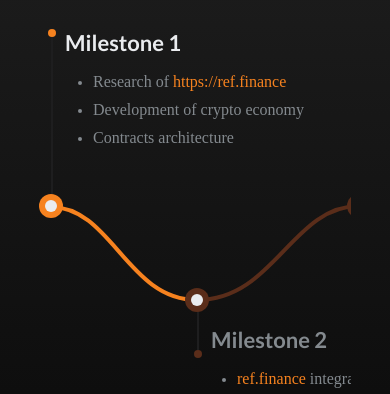
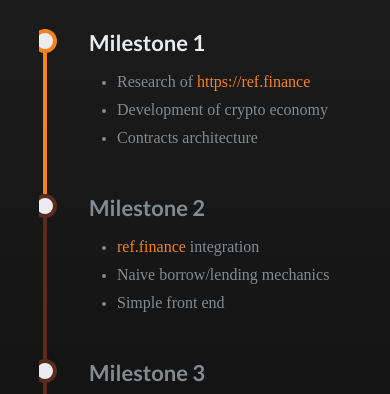
Before and after one commit to Motzart/test-lend, a Gatsby site: page / in a window 390 px wide. Shown: the part 650-1044 px from the top of the page. Built offline with nearby package versions, Linux system fonts and the light colour scheme; Gatsby itself is replaced by a stand-in of ours.

Commit message:
add mobile layout

```diff
--- a/src/components/MainContent/Roadmap/roadmap.module.scss
+++ b/src/components/MainContent/Roadmap/roadmap.module.scss
@@ -94,20 +94,89 @@
       &:nth-child(10) {
         grid-column: 4 / 7;
       }
-
-      .sub_title {
-        font-style: normal;
-        font-weight: 600;
-        font-size: 22px;
-        line-height: 27px;
-        padding-left: 12px;
-        margin-bottom: 16px;
-      }
     }
-
     .link {
       line-height: inherit;
       color: $brand_yellow;
+    }
+    .disc {
+      position: absolute;
+      left: -5px;
+      width: 8px;
+      height: 8px;
+      border-radius: 50%;
+      background-color: $color_5A2D1A;
+    }
+
+    @media screen and (max-width: 767px) {
+      grid-template-columns: 24px 280px;
+      grid-template-rows: repeat(5, minmax(165px, auto));
+      justify-content: center;
+      column-gap: 20px;
+      .item {
+        padding-bottom: 18px;
+        &:nth-child(4),
+        &:nth-child(5),
+        &:nth-child(6),
+        &:nth-child(7),
+        &:nth-child(8) {
+          grid-row: 1 / 2;
+          grid-column: 1 / 2;
+          position: relative;
+          left: 10px;
+          border-left: 4px solid $color_5A2D1A;
+          .extremumCircle {
+            top: 0px;
+            left: -14px;
+            bottom: initial;
+            .innerCircle {
+              transform: translate(25%, -50%);
+              width: 16px;
+              height: 16px;
+            }
+          }
+        }
+        &:nth-child(-n + 3) {
+          grid-row: initial;
+          grid-column: 2 / 3;
+          border-left: none;
+          .sub_title {
+            border-left: none;
+          }
+        }
+        &:nth-child(n + 9) {
+          grid-column: 2 / 3;
+          .sub_title {
+            border-left: none;
+            padding-top: 0px;
+          }
+        }
+        &:nth-child(9) {
+          grid-row: 2 / 3;
+        }
+        &:nth-child(7),
+        &:nth-child(10) {
+          grid-row: 4 / 5;
+        }
+        &:nth-child(4) {
+          border-left-color: $brand_yellow;
+        }
+        &:nth-child(5) {
+          grid-row: 2 / 3;
+        }
+        &:nth-child(6) {
+          grid-row: 3 / 4;
+        }
+        &:nth-child(8) {
+          grid-row: 5 / 6;
+        }
+        img {
+          display: none;
+        }
+      }
+      .disc {
+        display: none;
+      }
     }
   }
 }
@@ -129,16 +198,16 @@
   }
 }
 
+.sub_title {
+  font-style: normal;
+  font-weight: 600;
+  font-size: 22px;
+  line-height: 27px;
+  padding-left: 12px;
+  margin-bottom: 16px;
+}
+
 .extremumCircle {
   @extend %tpl_circle;
   top: -10px;
 }
-
-.disc {
-  position: absolute;
-  left: -5px;
-  width: 8px;
-  height: 8px;
-  border-radius: 50%;
-  background-color: $color_5A2D1A;
-}
--- a/src/styles/variables.module.scss
+++ b/src/styles/variables.module.scss
@@ -5,6 +5,7 @@
 $color_1d1d1d: #1d1d1d;
 $color_080808: #080808;
 $color_1E1E1F: #1e1e1f;
+// $dark_orange: #5a2d1a;
 $color_5A2D1A: #5a2d1a;
 $color_EAECEF: #eaecef;
 
```
